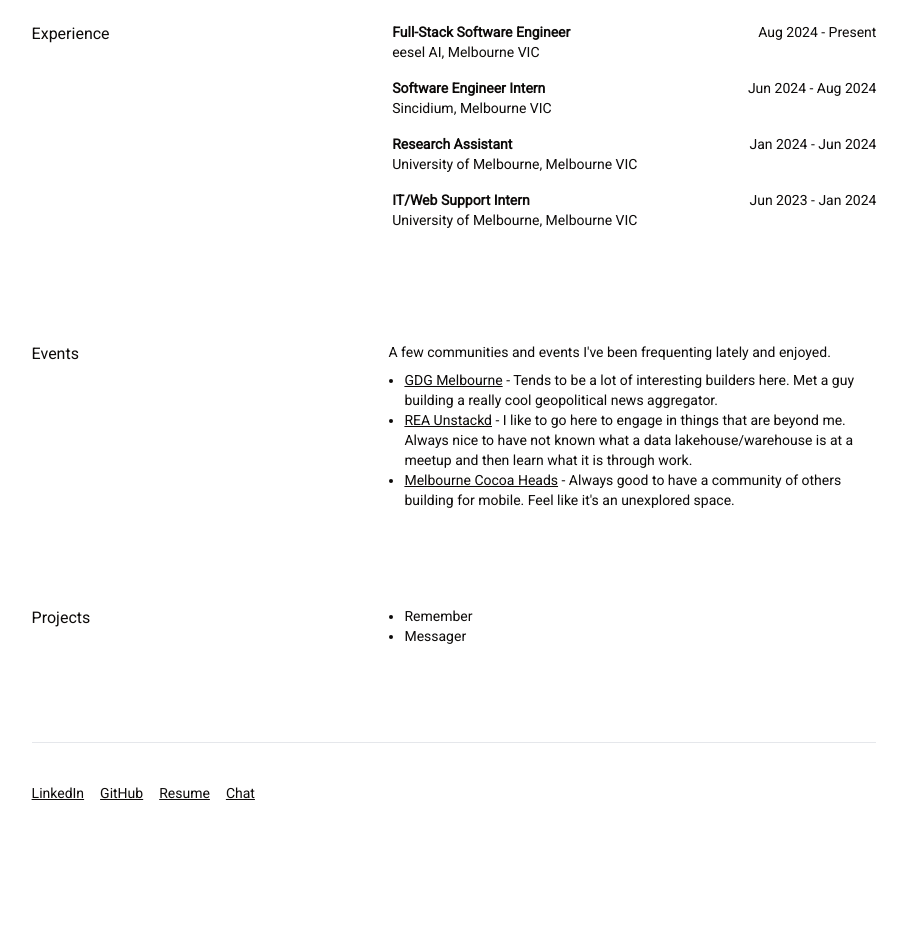
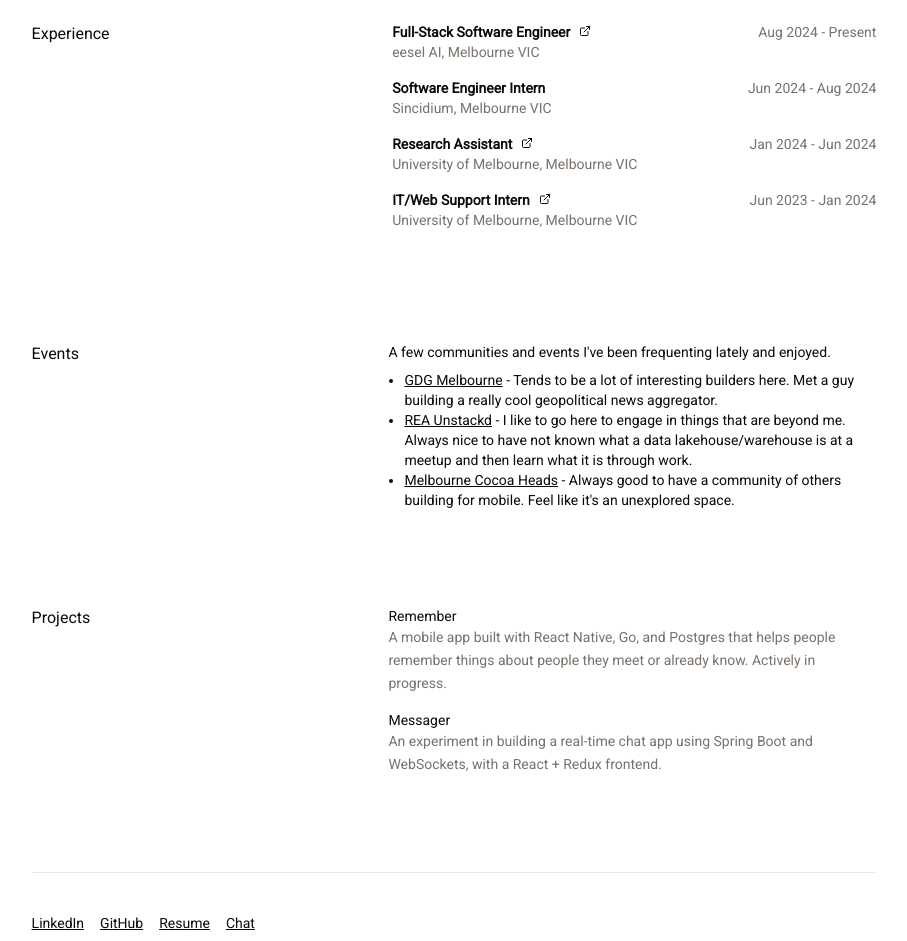
Before and after one commit to KaranJayakumar/portfolio, a Next.js app: page / in a window 1280 px wide. Shown: the part 500-1441 px from the top of the page, without its empty margins (186-1093 px from the left). Before the commit the page ends 1311 px from the top, so only its background shows below. Built offline with nearby package versions, Linux system fonts and the light colour scheme.

Commit message:
Make it obvious that projects and experience are clickable

```diff
--- a/app/_components/blocks/Projects.tsx
+++ b/app/_components/blocks/Projects.tsx
@@ -3,16 +3,38 @@
 export const Projects = () => {
   return (
     <Block title="Projects">
-      <ul className="text-sm space-y-2 list-disc">
-        <div className="px-4">
-          <li>
-          Remember
-          </li>
-          <li>
-          Messager
-          </li>
+      <div className="space-y-4 text-sm">
+        <div>
+          <a
+            href="https://github.com/KaranJayakumar/remember"
+            target="_blank"
+            rel="noopener noreferrer"
+            className="font-medium hover:underline"
+          >
+            Remember
+          </a>
+          <div className="text-muted-foreground leading-relaxed">
+            A mobile app built with React Native, Go, and Postgres that helps
+            people remember things about people they meet or already know.
+            Actively in progress.
+          </div>
         </div>
-      </ul>
+
+        <div>
+          <a
+            href="https://github.com/KaranJayakumar/messager"
+            target="_blank"
+            rel="noopener noreferrer"
+            className="font-medium hover:underline"
+          >
+            Messager
+          </a>
+          <div className="text-muted-foreground leading-relaxed">
+            An experiment in building a real-time chat app using Spring Boot
+            and WebSockets, with a React + Redux frontend.
+          </div>
+        </div>
+      </div>
     </Block>
   )
 }
--- a/app/_components/layout/ExperienceLayout.tsx
+++ b/app/_components/layout/ExperienceLayout.tsx
@@ -5,6 +5,7 @@
 interface LayoutProps{
   children : ReactNode
 }
+import { ExternalLinkIcon } from "lucide-react"
 
 export const ExperienceLayout = ({children} : LayoutProps) => {
   return (
@@ -27,30 +28,49 @@
   timeline : string
   blogKey? : string
 }
-export const ExperienceItem = ({position, description, timeline, blogKey} : ItemProps) => {
-  const router = useRouter();
+export const ExperienceItem = ({
+  position,
+  description,
+  timeline,
+  blogKey
+}: ItemProps) => {
+  const router = useRouter()
+
   const openBlog = () => {
-    if(blogKey){
+    if (blogKey) {
       router.push(`/blogs/${blogKey}`)
     }
-    return
   }
+
   return (
-    <div className="flex flex-row justify-between gap-x-2 mb-4 text-sm">
+    <div
+      className={`flex flex-row justify-between gap-x-2 mb-4 text-sm ${
+        blogKey ? "cursor-pointer group" : ""
+      }`}
+      onClick={openBlog}
+    >
       <div className="flex flex-col mr-26">
-        <p className={`font-semibold ${blogKey? 'cursor-pointer' : ''}`}
-          onClick={() => {openBlog()}}>
+        <div
+          className={`font-semibold items-center gap-x-2 flex flex-row${
+            blogKey ? "group-hover:underline" : ""
+          }`}
+        >
           {position}
-        </p>
-        <p className={`${blogKey? 'cursor-pointer' : ''}`}
-          onClick={() => {openBlog()}}>
+          {blogKey && (
+            <ExternalLinkIcon width={14} height={14} className='pb-0.5'/>
+          )}
+        </div>
+        <p
+          className={`text-muted-foreground ${
+            blogKey ? "group-hover:text-foreground" : ""
+          }`}
+        >
           {description}
         </p>
       </div>
-      <div>
-        <p>
-          {timeline}
-        </p>
+
+      <div className="text-muted-foreground">
+        <p>{timeline}</p>
       </div>
     </div>
   )
--- a/app/page.tsx
+++ b/app/page.tsx
@@ -11,8 +11,8 @@
       <ExperienceLayout>
         <ExperienceItem position="Full-Stack Software Engineer" description="eesel AI, Melbourne VIC" timeline="Aug 2024 - Present" blogKey={'eesel'}/>
         <ExperienceItem position="Software Engineer Intern" description="Sincidium, Melbourne VIC" timeline="Jun 2024 - Aug 2024"/>
-        <ExperienceItem position="Research Assistant" description="University of Melbourne, Melbourne VIC" timeline="Jan 2024 - Jun 2024"/>
-        <ExperienceItem position="IT/Web Support Intern" description="University of Melbourne, Melbourne VIC" timeline="Jun 2023 - Jan 2024"/>
+        <ExperienceItem position="Research Assistant" description="University of Melbourne, Melbourne VIC" timeline="Jan 2024 - Jun 2024" blogKey='unimelb'/>
+        <ExperienceItem position="IT/Web Support Intern" description="University of Melbourne, Melbourne VIC" timeline="Jun 2023 - Jan 2024" blogKey='unimelb'/>
       </ExperienceLayout>
       <Events/>
       <Projects/>
```
